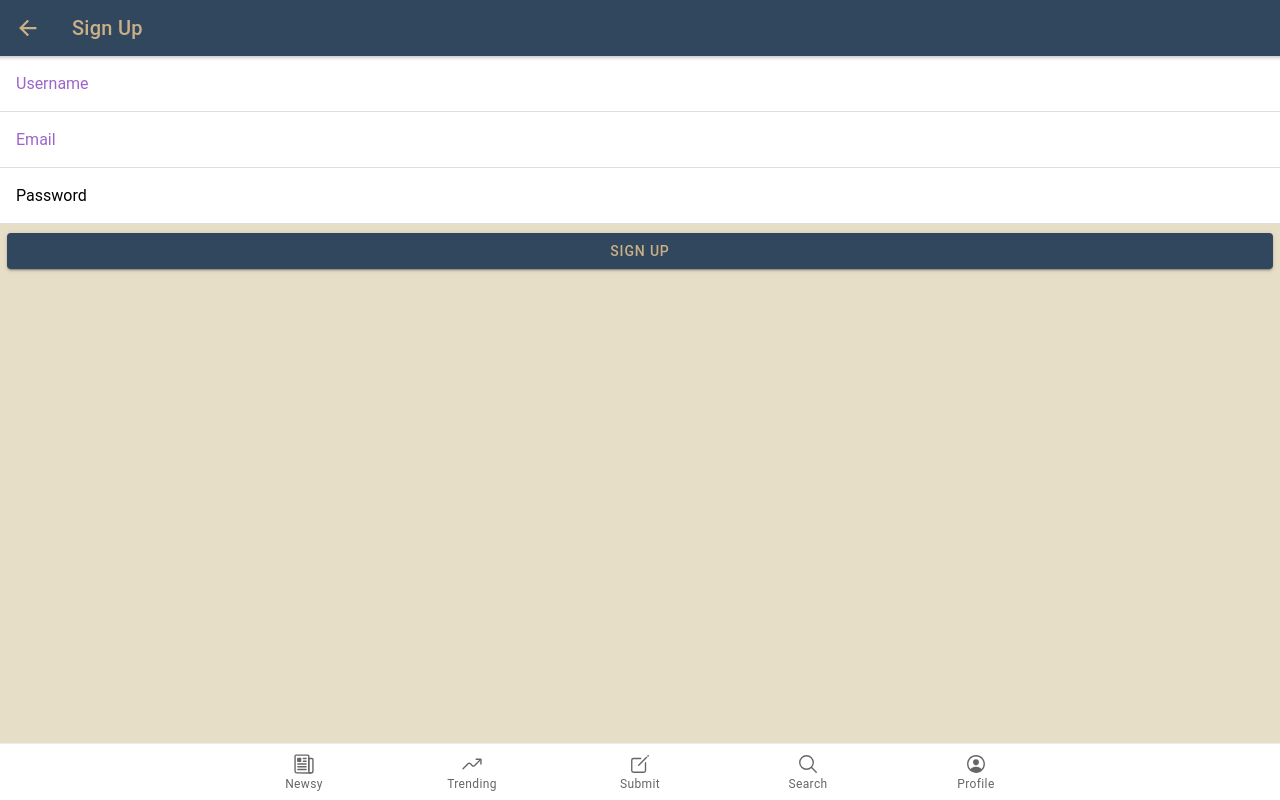
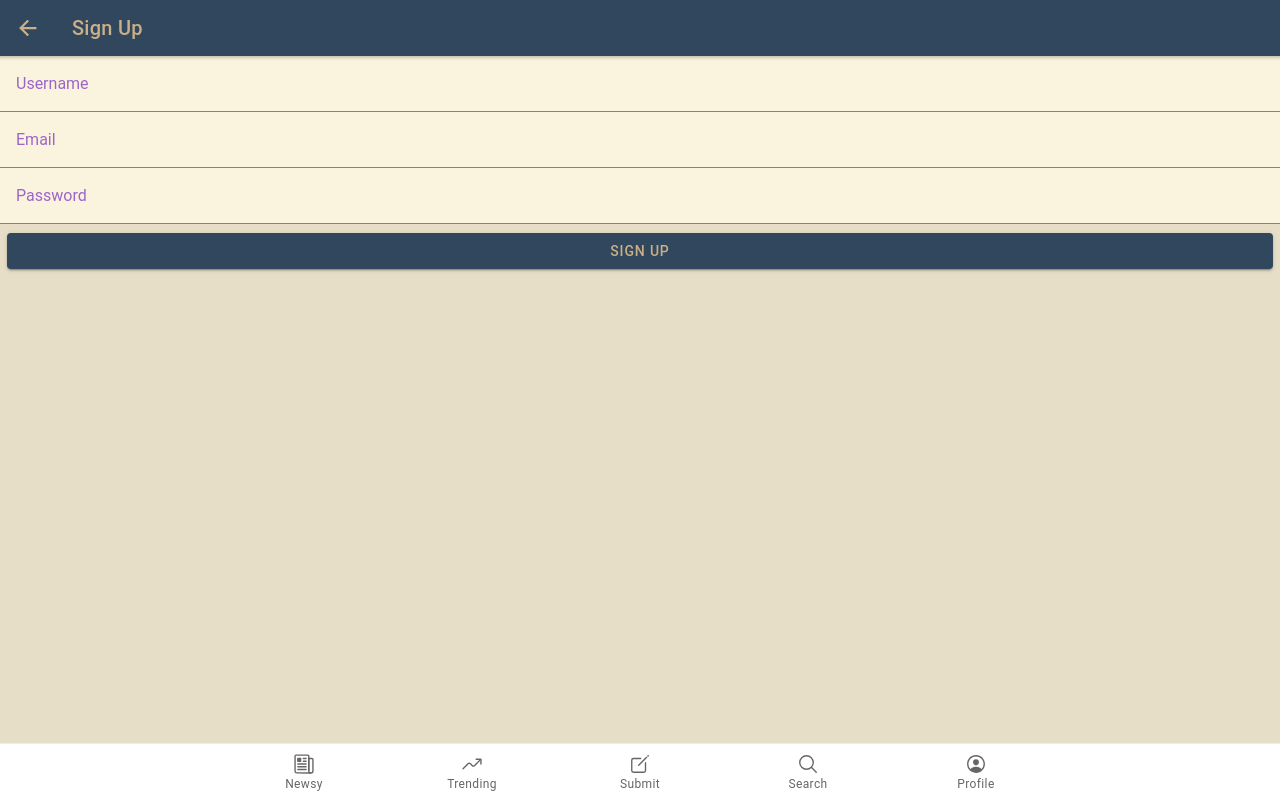
Before and after one commit to sehrish30/Newsy, a React (Create React App) app: page /register in a window 1280 px wide. Built offline with nearby package versions, Linux system fonts and the light colour scheme; no server answers.

Commit message:
UseAuth and UserContext

```diff
--- a/src/App.js
+++ b/src/App.js
@@ -40,6 +40,7 @@ import '@ionic/react/css/display.css';
 
 /* Theme variables */
 import './theme/variables.css';
+import './css/styles.css';
 
 const App = () => {
   const [user, setUser] = useAuth();
--- /dev/null
+++ b/src/css/styles.css
@@ -0,0 +1,3 @@
+.padding-top{
+    padding-top: 30px;
+}
--- a/src/pages/Auth/Forgot.js
+++ b/src/pages/Auth/Forgot.js
@@ -44,9 +44,9 @@ const handlePasswordReset = async () =>{
     <IonPage>
       <NavHeader title="Password Reset" />
       <IonLoading message={"Please wait..."} isOpen={busy} />
-      <IonContent>
-        <IonItem lines="full">
-          <IonLabel color="secondary" position="floating">Email</IonLabel>
+      <IonContent color="secondary">
+        <IonItem lines="full" color="medium">
+          <IonLabel color="tertiary"  position="floating">Email</IonLabel>
           <IonInput value={values.email} onIonChange={handleChange} name="email" type="text" required></IonInput>
         </IonItem>
 
--- a/src/pages/Auth/Login.js
+++ b/src/pages/Auth/Login.js
@@ -16,6 +16,7 @@ import useForm from '../../hooks/useForm';
 import {logIn} from '../../firebase/firebase'
 import  {toast} from "../../helpers/toast";
 import validateLogin from '../../validators/validateLogin'
+import '../../css/styles.css';
 
 const INITIAL_STATE= {
   email: "",
@@ -44,19 +45,19 @@ const authenticateUser =async ()=>{
 const {handleSubmit, handleChange, values,  isSubmitting, } = useForm(INITIAL_STATE, validateLogin, authenticateUser)
 
   return (
-    <IonPage c>
+    <IonPage>
       <NavHeader title="Log In" />
         <IonLoading message={"Please wait..."} isOpen={busy} />
-      <IonContent color="secondary">
-        <IonItem lines="full" color="secondary">
+      <IonContent  color="secondary">
+        <IonItem lines="full" color="medium">
           <IonLabel color="tertiary" position="floating">Email</IonLabel>
           <IonInput value={values.email} onIonChange={handleChange} name="email" type="text" required></IonInput>
         </IonItem>
-        <IonItem lines="full">
+        <IonItem lines="full" color="medium">
           <IonLabel color="tertiary" position="floating">Password</IonLabel>
           <IonInput value={values.password} onIonChange={handleChange} name="password" type="password" required></IonInput>
         </IonItem>
-        <IonRow>
+        <IonRow >
           <IonCol>
             <IonButton type="submit" color="primary" expand="block" onClick={handleSubmit} disabled={isSubmitting}>
               Log In
--- a/src/pages/Auth/SignUp.js
+++ b/src/pages/Auth/SignUp.js
@@ -38,7 +38,7 @@ const SignUp = (props) => {
             <NavHeader title="Sign Up"/>
             <IonLoading message={"Please wait..."} isOpen={busy} />
             <IonContent color="secondary">
-                <IonItem lines="full">
+                <IonItem lines="full" color="medium">
                    <IonLabel position="floating" color="tertiary">Username</IonLabel>
                    <IonInput
                    value= {values.name}
@@ -49,7 +49,7 @@ const SignUp = (props) => {
                    >
                    </IonInput>
                 </IonItem>
-                <IonItem lines="full">
+                <IonItem lines="full" color="medium">
                    <IonLabel position="floating" color="tertiary">Email</IonLabel>
                    <IonInput
                    value= {values.email}
@@ -60,8 +60,8 @@ const SignUp = (props) => {
                    >
                   </IonInput>
                 </IonItem>
-                <IonItem lines="full">
-                   <IonLabel position="floating">Password</IonLabel>
+                <IonItem lines="full" color="medium">
+                   <IonLabel color="tertiary" position="floating">Password</IonLabel>
                    <IonInput
                    value= {values.password}
                    name="password"
--- a/src/theme/variables.css
+++ b/src/theme/variables.css
@@ -60,9 +60,9 @@ http://ionicframework.com/docs/theming/ */
   --ion-color-dark-tint: #383a3e;
 
   /** medium **/
-  --ion-color-medium: #92949c;
+  --ion-color-medium: #faf3dd;
   --ion-color-medium-rgb: 146, 148, 156;
-  --ion-color-medium-contrast: #ffffff;
+  --ion-color-medium-contrast: #30475e;
   --ion-color-medium-contrast-rgb: 255, 255, 255;
   --ion-color-medium-shade: #808289;
   --ion-color-medium-tint: #9d9fa6;
```
